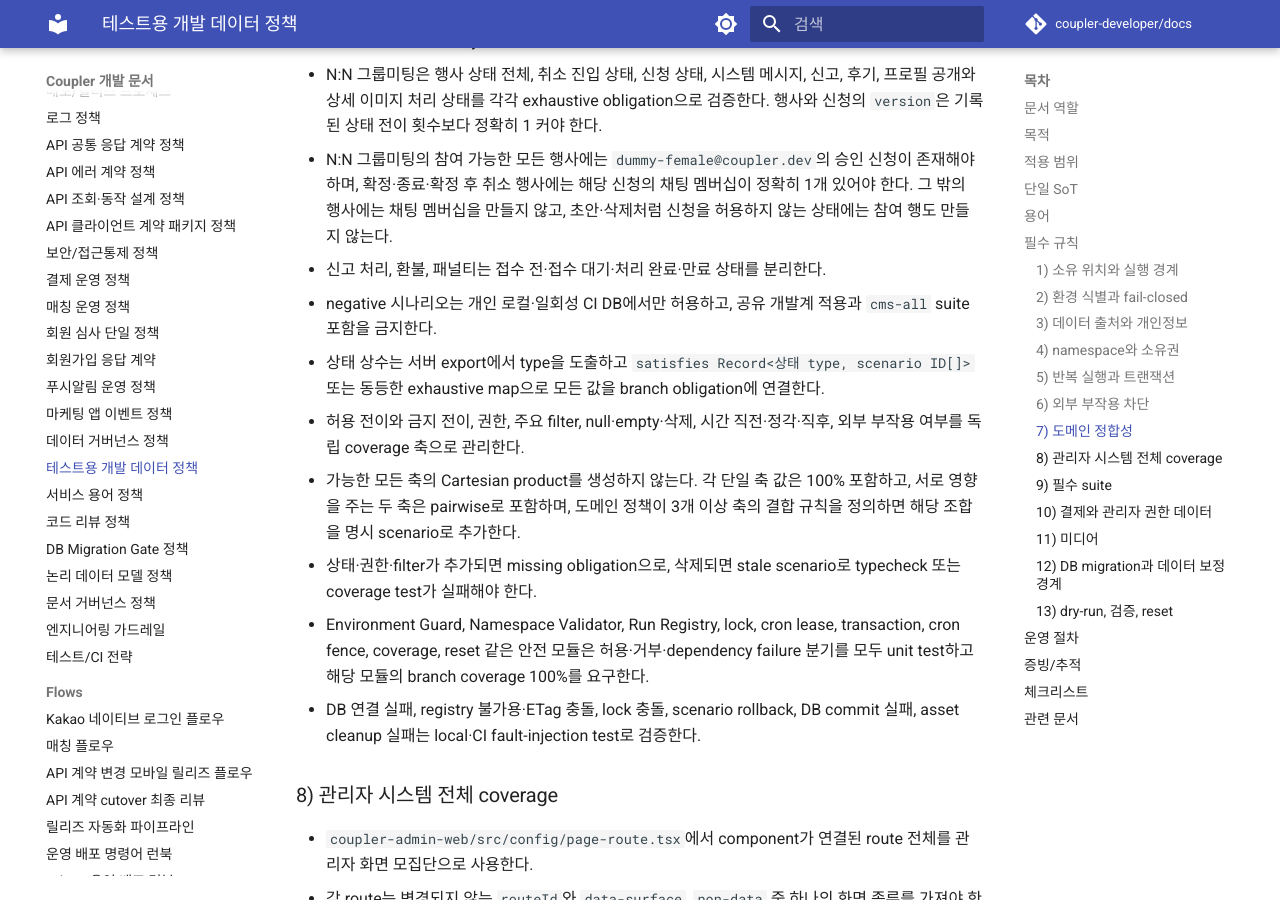
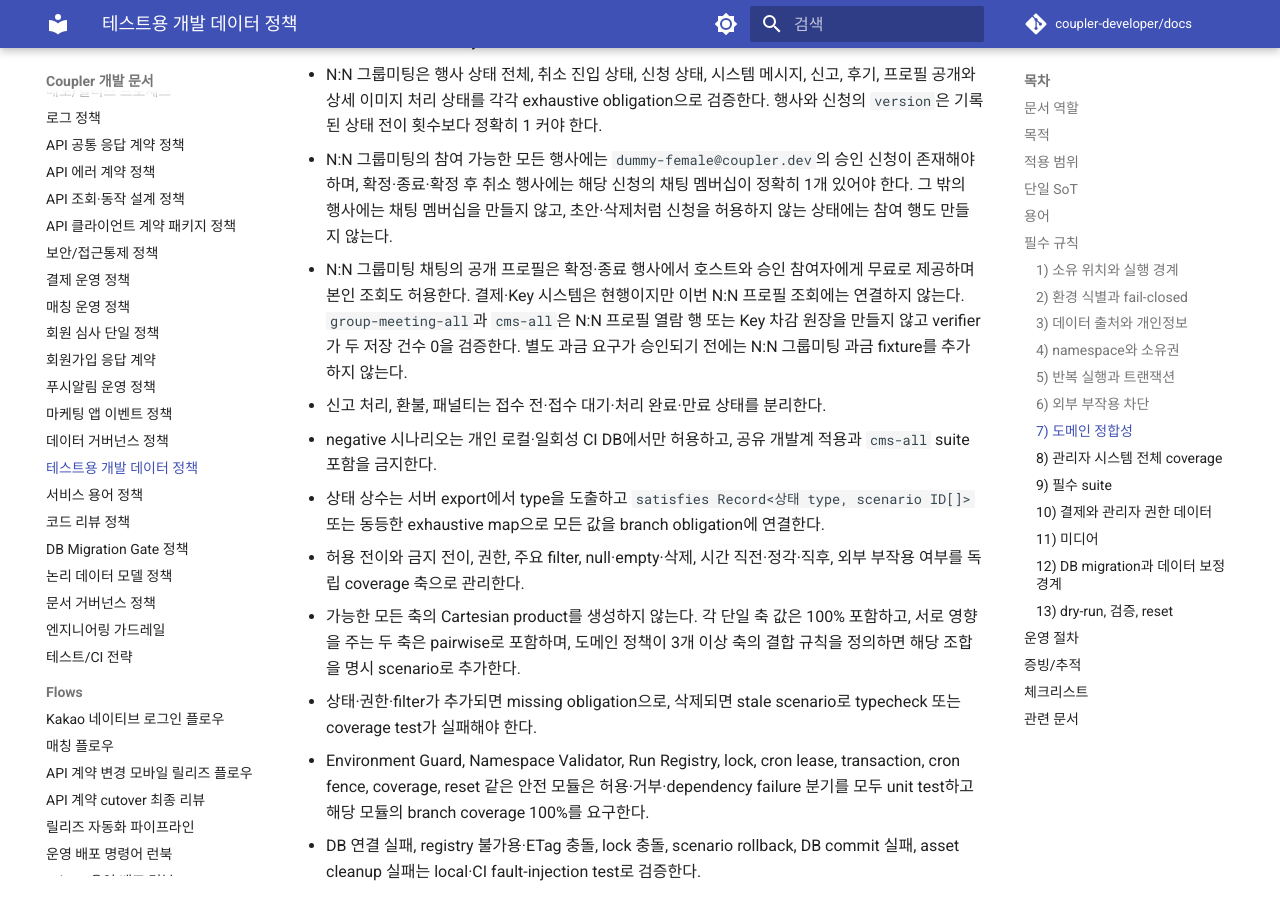
Before and after one commit to coupler-developer/docs, an MkDocs documentation site: the page built from content/policy/development-test-data-policy.md, in a window 1280 px wide and 900 px high, scrolled down 7132 px. Built offline with MkDocs 1.6.1 and Material for MkDocs 9.7.7, drawn with Linux system fonts in a browser that asks for light colours; comment, search, counter and statistics services are not loaded; some of the changed text lies outside the part shown.

Commit message:
docs: N:N 무료 프로필 개발데이터 기준 정렬
Reason:
- API #135와 #136의 무료 조회 정책을 개발데이터 문서에도 동일하게 고정해야 합니다.

Changes:
- 호스트·승인 참여자·본인 조회 허용 조건을 명시했습니다.
- N:N 프로필 열람 행과 Key 차감 원장 0건 검증을 정책·구조·흐름에 반영했습니다.

How:
- 결제·Key 시스템은 현행으로 유지하되 N:N 프로필 조회 비적용 범위만 명시했습니다.

Tests:
- yarn validate:docs 통과
- API-Admin 55/53 교차 계약 검증 통과

```diff
--- a/content/policy/development-test-data-policy.md
+++ b/content/policy/development-test-data-policy.md
@@ -163,6 +163,7 @@
 - 기존 2:2 그룹미팅 채팅 작성자는 같은 미팅의 멤버십을 가져야 하며, 원본 `t_meeting_chat` 건수와 Admin 목록의 멤버십 join 노출 건수가 일치해야 한다.
 - N:N 그룹미팅은 행사 상태 전체, 취소 진입 상태, 신청 상태, 시스템 메시지, 신고, 후기, 프로필 공개와 상세 이미지 처리 상태를 각각 exhaustive obligation으로 검증한다. 행사와 신청의 `version`은 기록된 상태 전이 횟수보다 정확히 1 커야 한다.
 - N:N 그룹미팅의 참여 가능한 모든 행사에는 `dummy-female@coupler.dev`의 승인 신청이 존재해야 하며, 확정·종료·확정 후 취소 행사에는 해당 신청의 채팅 멤버십이 정확히 1개 있어야 한다. 그 밖의 행사에는 채팅 멤버십을 만들지 않고, 초안·삭제처럼 신청을 허용하지 않는 상태에는 참여 행도 만들지 않는다.
+- N:N 그룹미팅 채팅의 공개 프로필은 확정·종료 행사에서 호스트와 승인 참여자에게 무료로 제공하며 본인 조회도 허용한다. 결제·Key 시스템은 현행이지만 이번 N:N 프로필 조회에는 연결하지 않는다. `group-meeting-all`과 `cms-all`은 N:N 프로필 열람 행 또는 Key 차감 원장을 만들지 않고 verifier가 두 저장 건수 0을 검증한다. 별도 과금 요구가 승인되기 전에는 N:N 그룹미팅 과금 fixture를 추가하지 않는다.
 - 신고 처리, 환불, 패널티는 접수 전·접수 대기·처리 완료·만료 상태를 분리한다.
 - negative 시나리오는 개인 로컬·일회성 CI DB에서만 허용하고, 공유 개발계 적용과 `cms-all` suite 포함을 금지한다.
 - 상태 상수는 서버 export에서 type을 도출하고 `satisfies Record<상태 type, scenario ID[]>` 또는 동등한 exhaustive map으로 모든 값을 branch obligation에 연결한다.
@@ -278,7 +279,7 @@
 - [ ] 공유 개발계 유지 기간에 정상 개발 target은 처리되고 합성 target 변경은 0건인가?
 - [ ] 정상 시나리오가 도메인 SoT와 원장 불변식을 만족하는가?
 - [ ] 기존 그룹미팅의 주최자 멤버십·성별 인원수·Admin 채팅 join이 원본 데이터와 일치하는가?
-- [ ] N:N 그룹미팅의 상태·취소 진입·신청·메시지·신고·후기·프로필 공개·상세 이미지 obligation과 기준 참여자가 일치하는가?
+- [ ] N:N 그룹미팅의 상태·취소 진입·신청·메시지·신고·후기·프로필 공개·상세 이미지 obligation과 기준 참여자가 일치하고, 현재 무료 프로필 조회의 저장 행·Key 차감 원장이 0건인가?
 - [ ] 합성 프로필이 회원별로 구분되고 이미지 최소 수·영상 경로·checksum 검증을 통과하는가?
 - [ ] 상태·전이·권한·filter·시간 경계 branch obligation이 100% 충족되는가?
 - [ ] 안전 모듈 branch 100%와 dependency fault-injection test가 통과하는가?
```
Also changed, not shown: content/architecture/development-test-data-system.md (+2 -0 lines), content/flows/cross-project/development-test-data-flow.md (+1 -1 lines).
